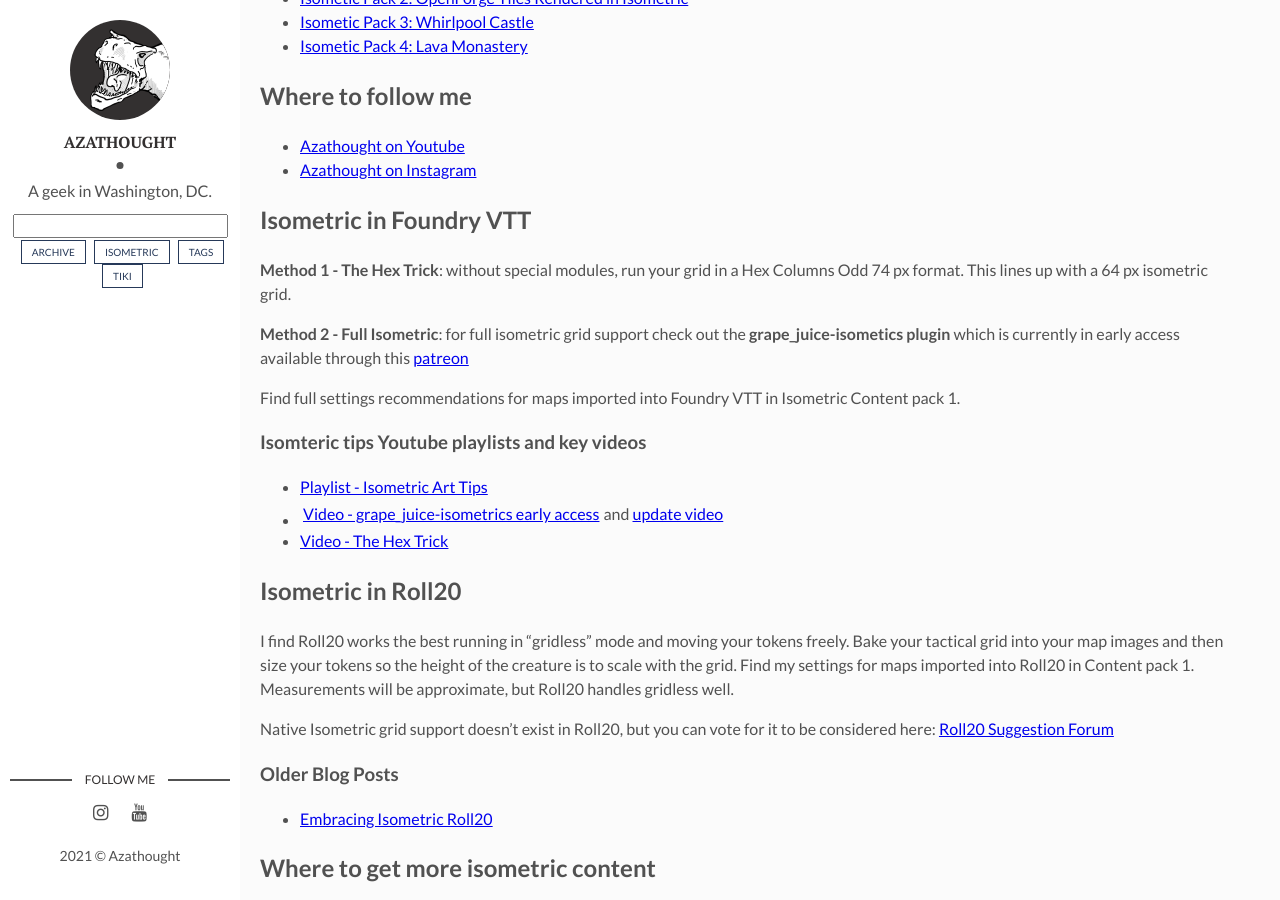
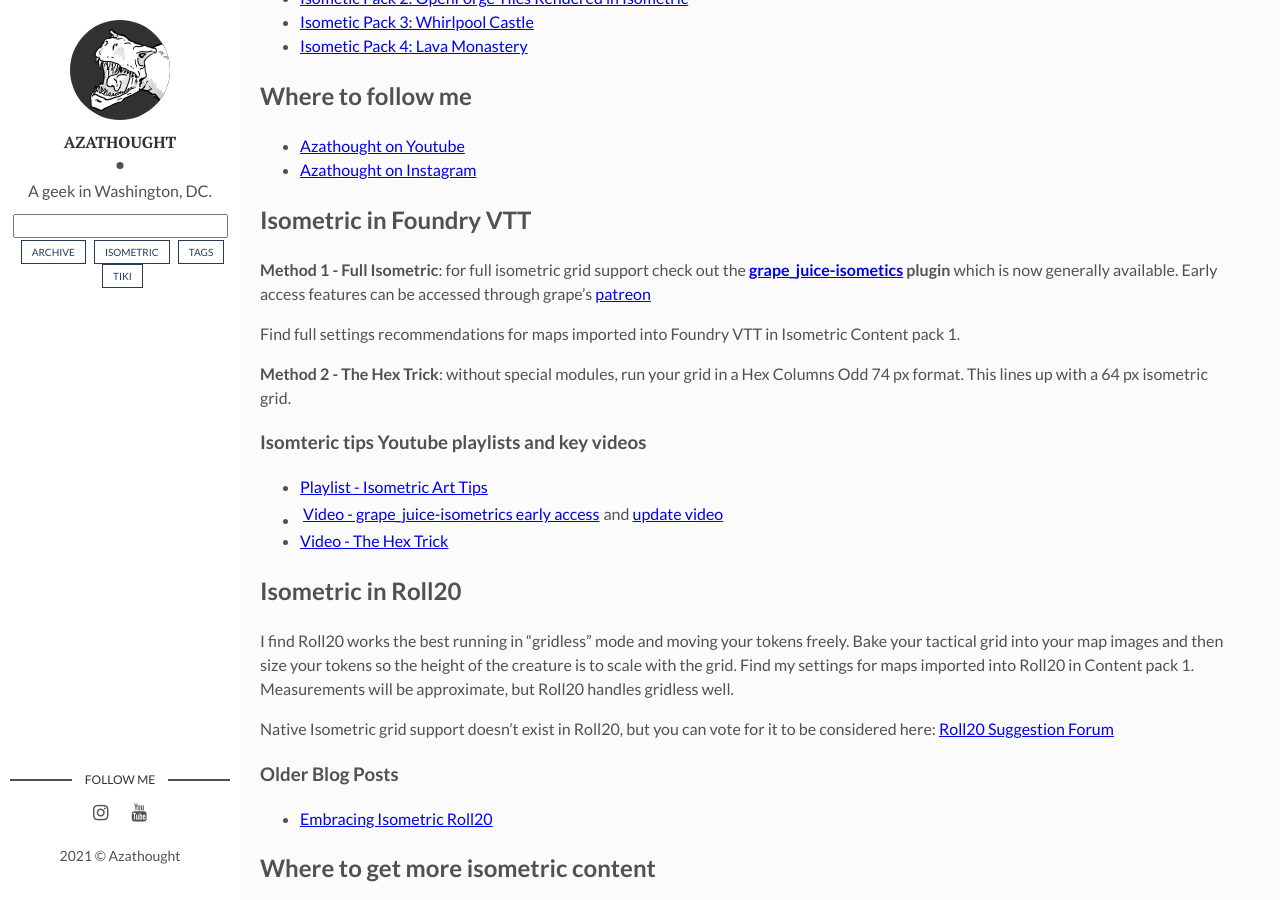
Before and after one commit to azathought/azathought.github.io, a Jekyll site: the page built from isometric.md, in a window 1280 px wide and 900 px high, scrolled down 1508 px. Built offline with Jekyll 4.4.1, drawn with Linux system fonts in a browser that asks for light colours; comment, search, counter and statistics services are not loaded.

Commit message:
will need to merge with 5 but GA for iso plugin

```diff
--- a/isometric.md
+++ b/isometric.md
@@ -32,11 +32,11 @@
 * [Azathought on Instagram](https://www.instagram.com/azathought_games/)
 
 ## Isometric in Foundry VTT
-**Method 1 - The Hex Trick**: without special modules, run your grid in a Hex Columns Odd 74 px format. This lines up with a 64 px isometric grid.
-
-**Method 2 - Full Isometric**: for full isometric grid support check out the **grape_juice-isometics plugin** which is currently in early access available through this [patreon](https://www.patreon.com/foundry_grape_juice)
+**Method 1 - Full Isometric**: for full isometric grid support check out the **[grape_juice-isometics](https://foundryvtt.com/packages/grape_juice-isometrics) plugin** which is now generally available. Early access features can be accessed  through grape's [patreon](https://www.patreon.com/foundry_grape_juice)
 
 Find full settings recommendations for maps imported into Foundry VTT in Isometric Content pack 1.
+
+**Method 2 - The Hex Trick**: without special modules, run your grid in a Hex Columns Odd 74 px format. This lines up with a 64 px isometric grid.
 
 ### Isomteric tips Youtube playlists and key videos
 * [Playlist - Isometric Art Tips](https://www.youtube.com/playlist?list=PLwozL5pYIL5RD3-1D9EHuHaUrHg1vb_pz)
```
